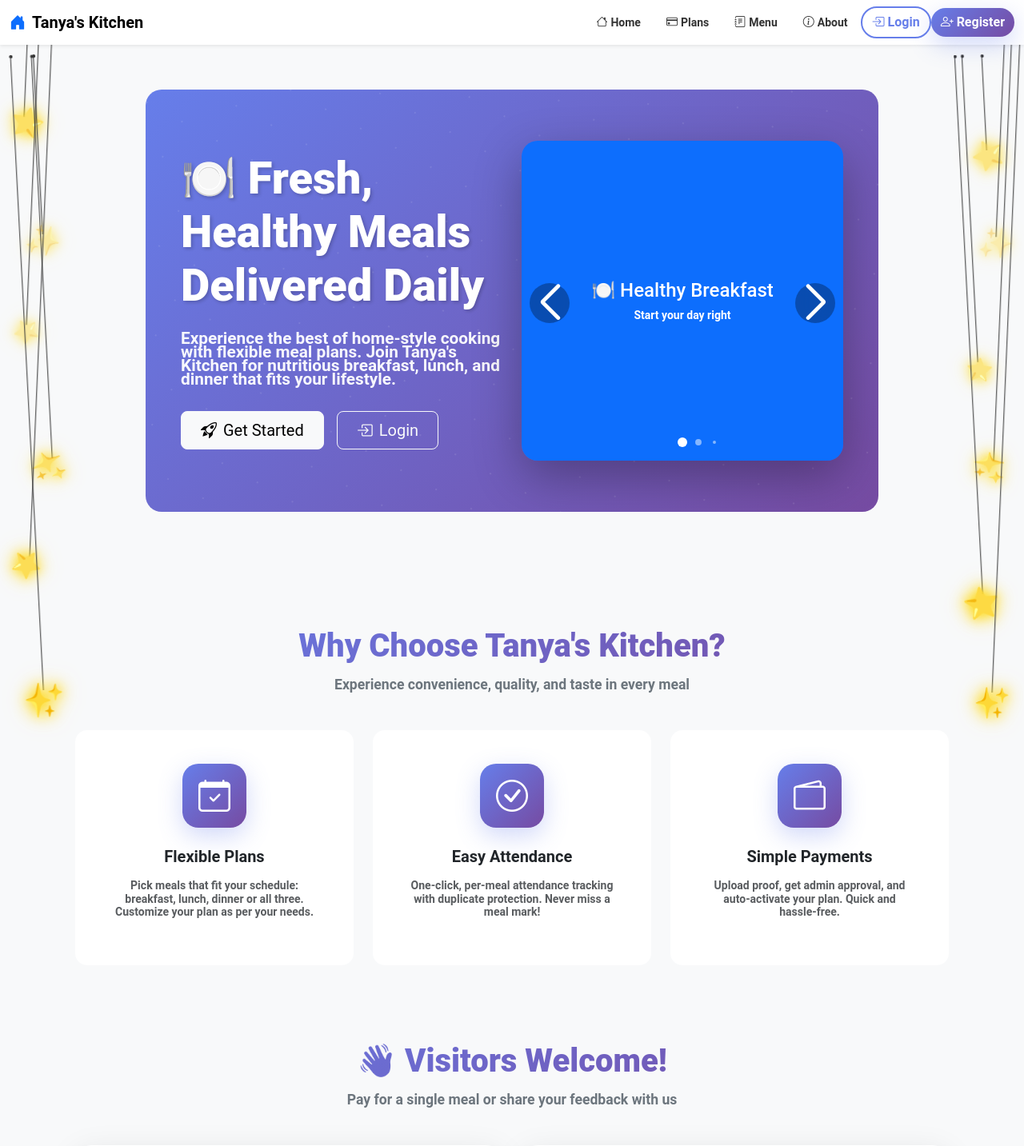
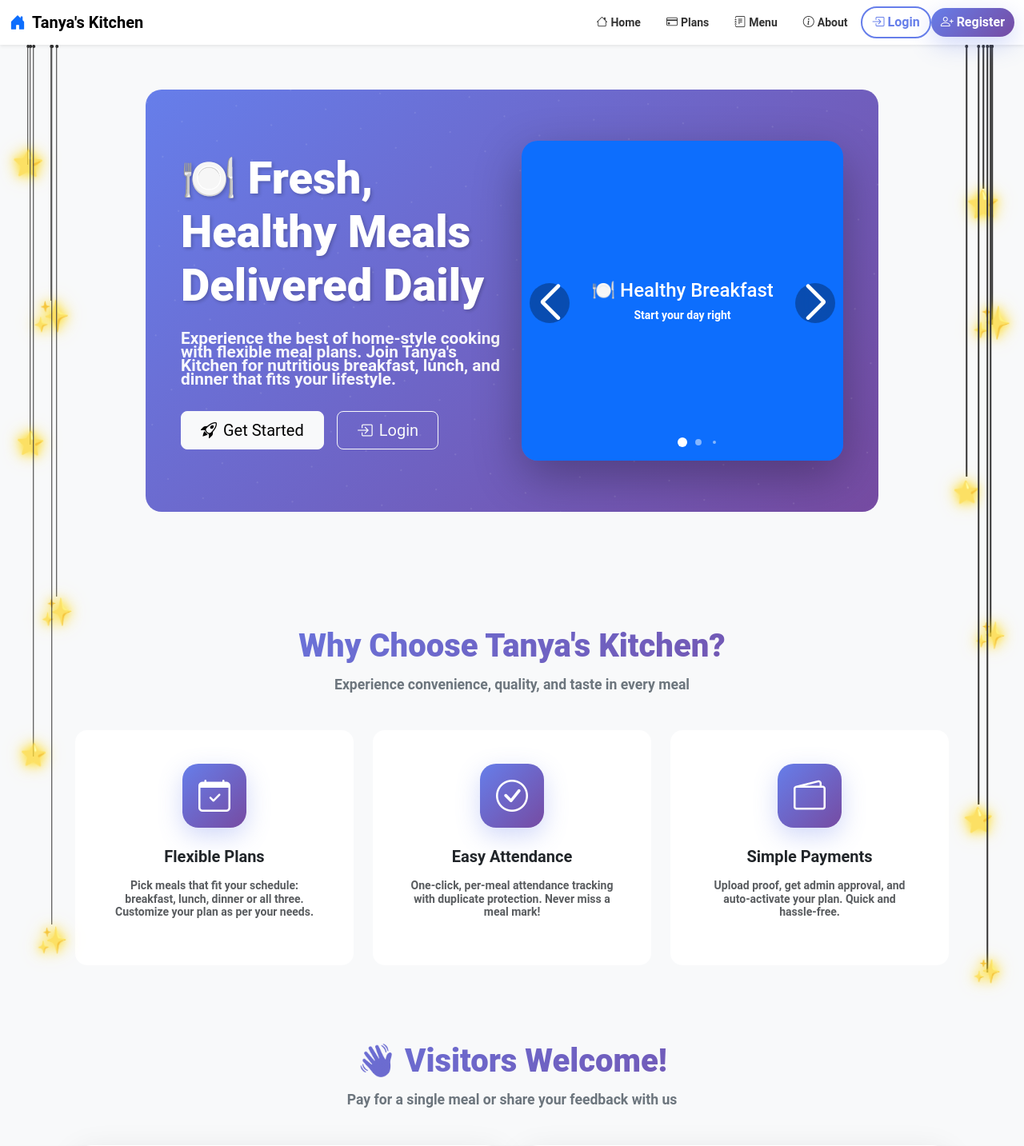
Before and after one commit to gangeshwar01/tanya-kitchen, a Django app: page / in a window 1280 px wide. Shown: the top 1433 px of the page at 80% size. Run offline with Django 5.2, Linux system fonts and the light colour scheme; data that the repository does not hold is empty; some libraries are stand-ins or nearby versions.

Commit message:
position stars fixing

```diff
--- a/templates/home.html
+++ b/templates/home.html
@@ -417,6 +417,7 @@
   bottom: 100%;
   left: 50%;
   transform: translateX(-50%);
+  transform-origin: top center;
 }
 
 .star-wire::before {
@@ -440,54 +441,54 @@
   filter: drop-shadow(0 0 8px rgba(255, 215, 0, 0.6));
 }
 
-/* Left side stars with hanging wires - different origin points with 15px+ gaps */
-.stars-left .star-with-wire:nth-child(1) { top: 100px; left: 10px; }
-.stars-left .star-with-wire:nth-child(1) .star-wire { height: 100px; }
+/* Left side stars with hanging wires - fixed attachment points, more distant spacing */
+.stars-left .star-with-wire:nth-child(1) { top: 150px; left: 15px; }
+.stars-left .star-with-wire:nth-child(1) .star-wire { height: 150px; }
 .stars-left .star-with-wire:nth-child(1) .sparkle-star { font-size: 2rem; animation-delay: 0s; }
 
-.stars-left .star-with-wire:nth-child(2) { top: 225px; left: 30px; }
-.stars-left .star-with-wire:nth-child(2) .star-wire { height: 225px; }
+.stars-left .star-with-wire:nth-child(2) { top: 320px; left: 40px; }
+.stars-left .star-with-wire:nth-child(2) .star-wire { height: 320px; }
 .stars-left .star-with-wire:nth-child(2) .sparkle-star { font-size: 2.4rem; animation-delay: 0.4s; }
 
-.stars-left .star-with-wire:nth-child(3) { top: 360px; left: 15px; }
-.stars-left .star-with-wire:nth-child(3) .star-wire { height: 360px; }
+.stars-left .star-with-wire:nth-child(3) { top: 500px; left: 20px; }
+.stars-left .star-with-wire:nth-child(3) .star-wire { height: 500px; }
 .stars-left .star-with-wire:nth-child(3) .sparkle-star { font-size: 1.8rem; animation-delay: 0.8s; }
 
-.stars-left .star-with-wire:nth-child(4) { top: 505px; left: 45px; }
-.stars-left .star-with-wire:nth-child(4) .star-wire { height: 505px; }
+.stars-left .star-with-wire:nth-child(4) { top: 690px; left: 50px; }
+.stars-left .star-with-wire:nth-child(4) .star-wire { height: 690px; }
 .stars-left .star-with-wire:nth-child(4) .sparkle-star { font-size: 2.1rem; animation-delay: 1.2s; }
 
-.stars-left .star-with-wire:nth-child(5) { top: 650px; left: 20px; }
-.stars-left .star-with-wire:nth-child(5) .star-wire { height: 650px; }
+.stars-left .star-with-wire:nth-child(5) { top: 890px; left: 25px; }
+.stars-left .star-with-wire:nth-child(5) .star-wire { height: 890px; }
 .stars-left .star-with-wire:nth-child(5) .sparkle-star { font-size: 1.7rem; animation-delay: 1.6s; }
 
-.stars-left .star-with-wire:nth-child(6) { top: 795px; left: 35px; }
-.stars-left .star-with-wire:nth-child(6) .star-wire { height: 795px; }
+.stars-left .star-with-wire:nth-child(6) { top: 1100px; left: 45px; }
+.stars-left .star-with-wire:nth-child(6) .star-wire { height: 1100px; }
 .stars-left .star-with-wire:nth-child(6) .sparkle-star { font-size: 2rem; animation-delay: 2s; }
 
-/* Right side stars with hanging wires - different origin points with 15px+ gaps */
-.stars-right .star-with-wire:nth-child(1) { top: 120px; right: 25px; }
-.stars-right .star-with-wire:nth-child(1) .star-wire { height: 120px; }
+/* Right side stars with hanging wires - fixed attachment points, more distant spacing */
+.stars-right .star-with-wire:nth-child(1) { top: 180px; right: 30px; }
+.stars-right .star-with-wire:nth-child(1) .star-wire { height: 180px; }
 .stars-right .star-with-wire:nth-child(1) .sparkle-star { font-size: 2.1rem; animation-delay: 0.2s; }
 
-.stars-right .star-with-wire:nth-child(2) { top: 250px; right: 10px; }
-.stars-right .star-with-wire:nth-child(2) .star-wire { height: 250px; }
+.stars-right .star-with-wire:nth-child(2) { top: 350px; right: 15px; }
+.stars-right .star-with-wire:nth-child(2) .star-wire { height: 350px; }
 .stars-right .star-with-wire:nth-child(2) .sparkle-star { font-size: 2.5rem; animation-delay: 0.6s; }
 
-.stars-right .star-with-wire:nth-child(3) { top: 385px; right: 40px; }
-.stars-right .star-with-wire:nth-child(3) .star-wire { height: 385px; }
+.stars-right .star-with-wire:nth-child(3) { top: 540px; right: 55px; }
+.stars-right .star-with-wire:nth-child(3) .star-wire { height: 540px; }
 .stars-right .star-with-wire:nth-child(3) .sparkle-star { font-size: 1.7rem; animation-delay: 1s; }
 
-.stars-right .star-with-wire:nth-child(4) { top: 530px; right: 18px; }
-.stars-right .star-with-wire:nth-child(4) .star-wire { height: 530px; }
+.stars-right .star-with-wire:nth-child(4) { top: 740px; right: 22px; }
+.stars-right .star-with-wire:nth-child(4) .star-wire { height: 740px; }
 .stars-right .star-with-wire:nth-child(4) .sparkle-star { font-size: 2rem; animation-delay: 1.4s; }
 
-.stars-right .star-with-wire:nth-child(5) { top: 675px; right: 32px; }
-.stars-right .star-with-wire:nth-child(5) .star-wire { height: 675px; }
+.stars-right .star-with-wire:nth-child(5) { top: 950px; right: 38px; }
+.stars-right .star-with-wire:nth-child(5) .star-wire { height: 950px; }
 .stars-right .star-with-wire:nth-child(5) .sparkle-star { font-size: 1.9rem; animation-delay: 1.8s; }
 
-.stars-right .star-with-wire:nth-child(6) { top: 820px; right: 22px; }
-.stars-right .star-with-wire:nth-child(6) .star-wire { height: 820px; }
+.stars-right .star-with-wire:nth-child(6) { top: 1160px; right: 28px; }
+.stars-right .star-with-wire:nth-child(6) .star-wire { height: 1160px; }
 .stars-right .star-with-wire:nth-child(6) .sparkle-star { font-size: 1.8rem; animation-delay: 2.2s; }
 
 @keyframes sparkle {
@@ -528,29 +529,25 @@
   }
 }
 
-/* Combine sparkle and float animations */
-.stars-left .sparkle-star,
-.stars-right .sparkle-star {
-  animation: sparkle 3s infinite ease-in-out;
+/* Base sparkle animation - will be combined with float in specific rules */
+
+/* Bi-directional float animations - only animate the star, not the wire */
+.stars-left .star-with-wire:nth-child(1) .sparkle-star,
+.stars-left .star-with-wire:nth-child(3) .sparkle-star,
+.stars-left .star-with-wire:nth-child(5) .sparkle-star,
+.stars-right .star-with-wire:nth-child(2) .sparkle-star,
+.stars-right .star-with-wire:nth-child(4) .sparkle-star,
+.stars-right .star-with-wire:nth-child(6) .sparkle-star {
+  animation: sparkle 3s infinite ease-in-out, float-up 4s infinite ease-in-out;
 }
 
-/* Bi-directional float animations */
-.stars-left .star-with-wire:nth-child(1),
-.stars-left .star-with-wire:nth-child(3),
-.stars-left .star-with-wire:nth-child(5),
-.stars-right .star-with-wire:nth-child(2),
-.stars-right .star-with-wire:nth-child(4),
-.stars-right .star-with-wire:nth-child(6) {
-  animation: float-up 4s infinite ease-in-out;
-}
-
-.stars-left .star-with-wire:nth-child(2),
-.stars-left .star-with-wire:nth-child(4),
-.stars-left .star-with-wire:nth-child(6),
-.stars-right .star-with-wire:nth-child(1),
-.stars-right .star-with-wire:nth-child(3),
-.stars-right .star-with-wire:nth-child(5) {
-  animation: float-down 4.5s infinite ease-in-out;
+.stars-left .star-with-wire:nth-child(2) .sparkle-star,
+.stars-left .star-with-wire:nth-child(4) .sparkle-star,
+.stars-left .star-with-wire:nth-child(6) .sparkle-star,
+.stars-right .star-with-wire:nth-child(1) .sparkle-star,
+.stars-right .star-with-wire:nth-child(3) .sparkle-star,
+.stars-right .star-with-wire:nth-child(5) .sparkle-star {
+  animation: sparkle 3s infinite ease-in-out, float-down 4.5s infinite ease-in-out;
 }
 
 @media (max-width: 992px) {
```
